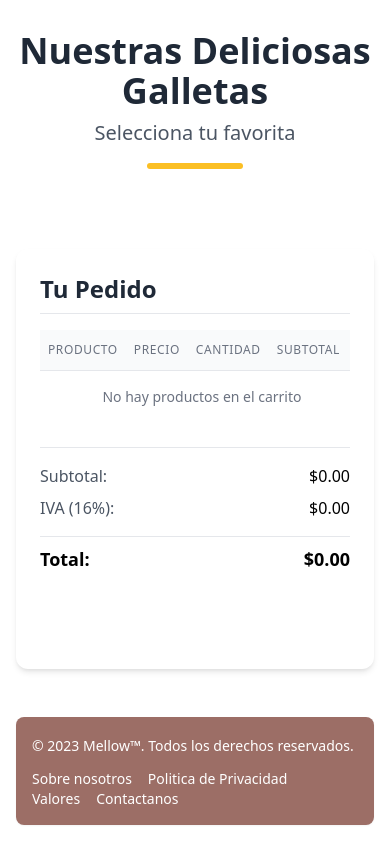
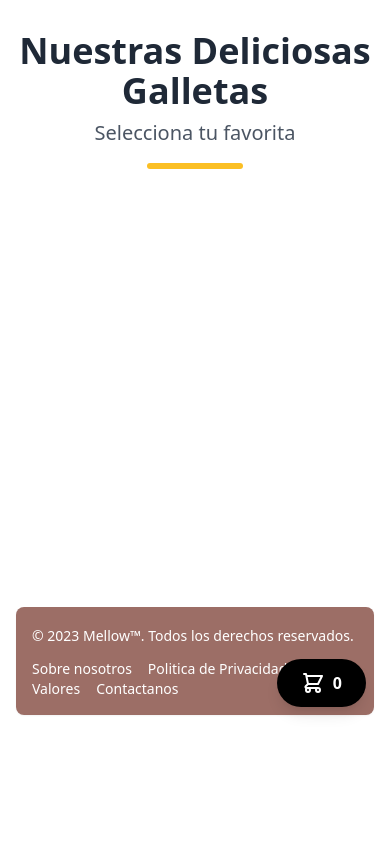
Before and after one commit to IDGS-805-22000953/DonGalleto, a Flask app: page /cliente/clientes in a window 390 px wide. Shown: the part 113-954 px from the top of the page. After the commit the page ends 829 px from the top, so only its background shows below. Run offline with Flask 3, Linux system fonts and the light colour scheme; some libraries are stand-ins or nearby versions.

Commit message:
Nuevo carrito y boton visible

```diff
--- a/routes/clientes/routes.py
+++ b/routes/clientes/routes.py
@@ -1,6 +1,7 @@
 
 from flask import Blueprint, render_template, request, redirect, url_for, session, flash
 from datetime import datetime
+from flask_login import login_required
 from models.models import (
     db, Galleta, PresentacionGalleta, VentaLocal,PedidosCliente
 )
--- a/templates/Cliente/pedidosOnline.html
+++ b/templates/Cliente/pedidosOnline.html
@@ -1,20 +1,31 @@
-
 {% extends "Central/layout.html" %}
-
 
 {% block content %}
 
 {% block container %}
 
 <body class="bg-gray-50">
-    <div class="container mx-auto px-4 py-8 flex flex-col lg:flex-row gap-8">
-        <!-- Main Content -->
-        <div class="lg:w-3/4">
+    <div class="container mx-auto px-4 py-8">
         <!-- Header -->
         <div class="text-center mb-12">
             <h1 class="text-4xl font-bold text-gray-800 mb-2">Nuestras Deliciosas Galletas</h1>
             <p class="text-xl text-gray-600">Selecciona tu favorita</p>
             <div class="w-24 h-1.5 bg-yellow-400 mx-auto mt-4 rounded-full"></div>
+        </div>
+
+        <!-- Botón para mostrar/ocultar carrito (ahora en negro) -->
+        <div class="fixed bottom-6 right-6 z-50">
+            <button id="cart-toggle"
+                class="bg-black hover:bg-gray-800 text-white font-bold py-3 px-6 rounded-full shadow-lg transition duration-200 flex items-center">
+                <svg xmlns="http://www.w3.org/2000/svg" class="h-6 w-6 mr-2" fill="none" viewBox="0 0 24 24"
+                    stroke="currentColor">
+                    <path stroke-linecap="round" stroke-linejoin="round" stroke-width="2"
+                        d="M3 3h2l.4 2M7 13h10l4-8H5.4M7 13L5.4 5M7 13l-2.293 2.293c-.63.63-.184 1.707.707 1.707H17m0 0a2 2 0 100 4 2 2 0 000-4zm-8 2a2 2 0 11-4 0 2 2 0 014 0z" />
+                </svg>
+                <span id="cart-count" class="font-semibold">
+                    {% if session.get('carrito') %}{{ session['carrito']|length }}{% else %}0{% endif %}
+                </span>
+            </button>
         </div>
 
         <!-- Cookie Cards Grid -->
@@ -108,14 +119,23 @@
             </div>
             {% endfor %}
         </div>
+
+        <!-- Sidebar Cart (modal) -->
+        <div id="cart-modal" class="fixed inset-0 z-50 hidden overflow-y-auto">
+            <div class="flex items-end justify-center min-h-screen pt-4 px-4 pb-20 text-center sm:block sm:p-0">
+                <!-- Fondo oscuro -->
+                <div class="fixed inset-0 transition-opacity" aria-hidden="true">
+                    <div class="absolute inset-0 bg-gray-500 opacity-75"></div>
                 </div>
 
-        <!-- Sidebar Cart -->
-        <div class="lg:w-1/4 bg-white p-6 rounded-xl shadow-md h-fit sticky top-8">
+                <!-- Contenido del carrito -->
+                <div
+                    class="inline-block align-bottom bg-white rounded-lg text-left overflow-hidden shadow-xl transform transition-all sm:my-8 sm:align-middle sm:max-w-lg sm:w-full">
+                    <div class="bg-white px-4 pt-5 pb-4 sm:p-6 sm:pb-4">
                         <h2 class="text-2xl font-bold text-gray-800 mb-4 border-b pb-2">Tu Pedido</h2>
 
                         <!-- Items Table -->
-            <div class="overflow-x-auto">
+                        <div class="overflow-x-auto max-h-96 overflow-y-auto">
                             <table class="min-w-full divide-y divide-gray-200">
                                 <thead class="bg-gray-50">
                                     <tr>
@@ -153,11 +173,17 @@
                                             ${{ "%.2f"|format(item.subtotal) }}
                                         </td>
                                         <td class="px-2 py-4 whitespace-nowrap text-sm text-gray-500">
-                                    <form action="{{ url_for('clientes.eliminar_del_carrito', index=loop.index0) }}" method="POST" class="inline">
+                                            <form
+                                                action="{{ url_for('clientes.eliminar_del_carrito', index=loop.index0) }}"
+                                                method="POST" class="inline">
                                                 <input type="hidden" name="csrf_token" value="{{ csrf_token() }}">
-                                        <button type="submit" class="text-red-500 hover:text-red-700 focus:outline-none">
-                                            <svg xmlns="http://www.w3.org/2000/svg" class="h-5 w-5" viewBox="0 0 20 20" fill="currentColor">
-                                                <path fill-rule="evenodd" d="M9 2a1 1 0 00-.894.553L7.382 4H4a1 1 0 000 2v10a2 2 0 002 2h8a2 2 0 002-2V6a1 1 0 100-2h-3.382l-.724-1.447A1 1 0 0011 2H9zM7 8a1 1 0 012 0v6a1 1 0 11-2 0V8zm5-1a1 1 0 00-1 1v6a1 1 0 102 0V8a1 1 0 00-1-1z" clip-rule="evenodd" />
+                                                <button type="submit"
+                                                    class="text-red-500 hover:text-red-700 focus:outline-none">
+                                                    <svg xmlns="http://www.w3.org/2000/svg" class="h-5 w-5"
+                                                        viewBox="0 0 20 20" fill="currentColor">
+                                                        <path fill-rule="evenodd"
+                                                            d="M9 2a1 1 0 00-.894.553L7.382 4H4a1 1 0 000 2v10a2 2 0 002 2h8a2 2 0 002-2V6a1 1 0 100-2h-3.382l-.724-1.447A1 1 0 0011 2H9zM7 8a1 1 0 012 0v6a1 1 0 11-2 0V8zm5-1a1 1 0 00-1 1v6a1 1 0 102 0V8a1 1 0 00-1-1z"
+                                                            clip-rule="evenodd" />
                                                     </svg>
                                                 </button>
                                             </form>
@@ -179,11 +205,13 @@
                         <div class="mt-6 border-t border-gray-200 pt-4">
                             <div class="flex justify-between mb-2">
                                 <span class="text-gray-600">Subtotal:</span>
-                    <span id="subtotal" class="font-medium">${{ "%.2f"|format(session.get('carrito_subtotal', 0)) }}</span>
+                                <span id="subtotal" class="font-medium">${{
+                                    "%.2f"|format(session.get('carrito_subtotal', 0)) }}</span>
                             </div>
                             <div class="flex justify-between mb-2">
                                 <span class="text-gray-600">IVA (16%):</span>
-                    <span id="iva" class="font-medium">${{ "%.2f"|format(session.get('carrito_iva', 0)) }}</span>
+                                <span id="iva" class="font-medium">${{ "%.2f"|format(session.get('carrito_iva', 0))
+                                    }}</span>
                             </div>
                             <div class="flex justify-between text-lg font-bold mt-4 pt-2 border-t border-gray-200">
                                 <span>Total:</span>
@@ -191,32 +219,61 @@
                             </div>
                         </div>
 
-            <!-- Checkout Button -->
-            {% if session.get('carrito') and session['carrito']|length > 0 %}
-            <form action="{{ url_for('clientes.procesar_pedido') }}" method="POST">
+                        <!-- Selector de fecha de recogida -->
+                        <form action="{{ url_for('clientes.procesar_pedido') }}" method="POST" class="mt-4">
                             <input type="hidden" name="csrf_token" value="{{ csrf_token() }}">
-
-                <!-- Selector de fecha de recogida -->
                             <div class="mb-4">
-                    <label for="fecha_recogida" class="block text-sm font-medium text-gray-700 mb-1">Fecha de Recogida</label>
+                                <label for="fecha_recogida" class="block text-sm font-medium text-gray-700 mb-1">Fecha
+                                    de Recogida</label>
                                 <input type="date" name="fecha_recogida" id="fecha_recogida"
                                     class="bg-gray-50 border border-gray-300 text-gray-700 text-sm rounded-lg focus:ring-amber-200 focus:border-amber-300 block w-full p-2.5"
                                     min="{{ now().strftime('%Y-%m-%d') }}" required>
                             </div>
 
+                            <!-- Botones -->
+                            <div class="flex space-x-4">
+                                <button type="button" id="continue-shopping"
+                                    class="flex-1 bg-gray-200 hover:bg-gray-300 text-gray-800 font-bold py-3 px-4 rounded-lg transition duration-200">
+                                    Seguir Comprando
+                                </button>
                                 <button type="submit"
-                    class="w-full mt-6 bg-amber-500 hover:bg-amber-600 text-white font-bold py-3 px-4 rounded-lg transition duration-200">
+                                    class="w-full mt-6 bg-amber-500 hover:bg-amber-600 text-white font-bold py-3 px-4 rounded-lg transition duration-200"
+                                    style="background-color: #f59e0b; color: white;">
                                     Proceder al Pago
                                 </button>
+                            </div>
                         </form>
-            {% else %}
-            <button disabled
-                class="w-full mt-6 bg-amber-500 hover:bg-amber-600 text-white font-bold py-3 px-4 rounded-lg transition duration-200 disabled:opacity-50 disabled:cursor-not-allowed">
-                Proceder al Pago
-            </button>
-            {% endif %}
                     </div>
                 </div>
+            </div>
+        </div>
+    </div>
+
+    <!-- JavaScript para manejar el carrito -->
+    <script>
+        document.addEventListener('DOMContentLoaded', function () {
+            const cartToggle = document.getElementById('cart-toggle');
+            const cartModal = document.getElementById('cart-modal');
+            const continueShopping = document.getElementById('continue-shopping');
+
+            // Mostrar/ocultar carrito
+            cartToggle.addEventListener('click', function () {
+                cartModal.classList.toggle('hidden');
+            });
+
+            // Ocultar carrito al hacer clic en "Seguir Comprando"
+            continueShopping.addEventListener('click', function () {
+                cartModal.classList.add('hidden');
+            });
+
+            // Ocultar carrito al hacer clic fuera del contenido
+            cartModal.addEventListener('click', function (e) {
+                if (e.target === cartModal) {
+                    cartModal.classList.add('hidden');
+                }
+            });
+        });
+    </script>
 </body>
 {% endblock %}
 
```
Lines whose indentation alone changed are shown as unchanged.
